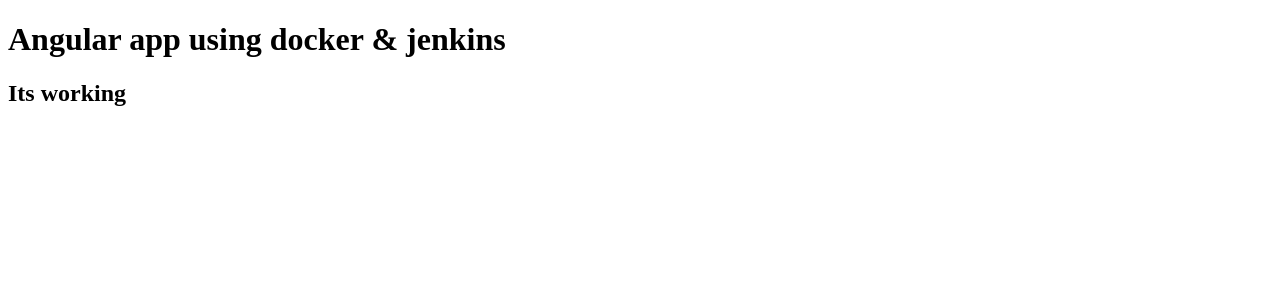
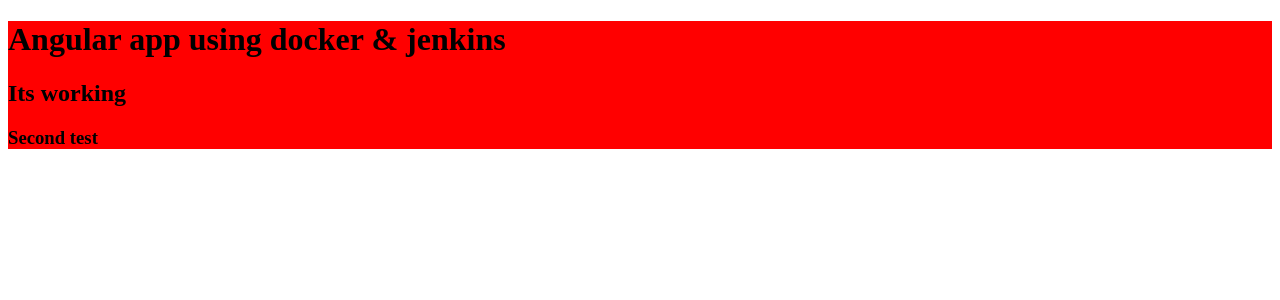
Before and after one commit to bikram-shaw/jenkins, an Angular app: page / in a window 1280 px wide. Shown: the top 300 px of the page. Built offline with nearby package versions, Linux system fonts and the light colour scheme.

Commit message:
update index file

```diff
--- a/src/app/app.component.html
+++ b/src/app/app.component.html
@@ -1,2 +1,5 @@
-<h1>Angular app using docker & jenkins</h1>
+<div style='background-color: red; height: 100%;'>
+<h1 >Angular app using docker & jenkins</h1>
 <h2>Its working </h2>
+<h3>Second test</h3>
+</div>
```
